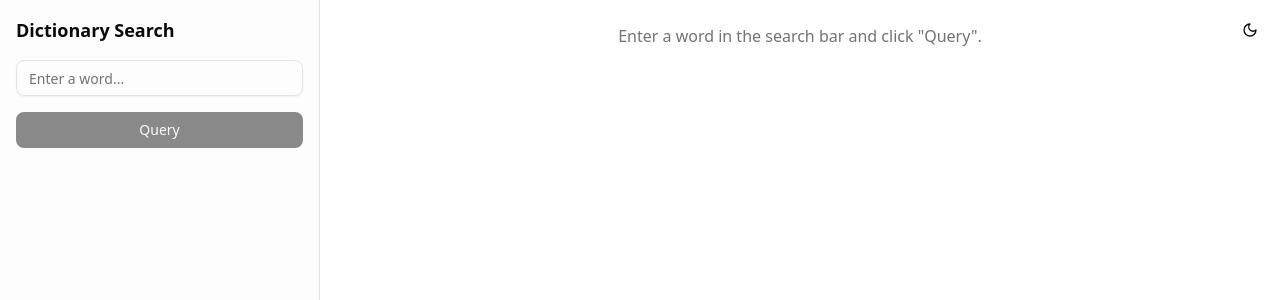
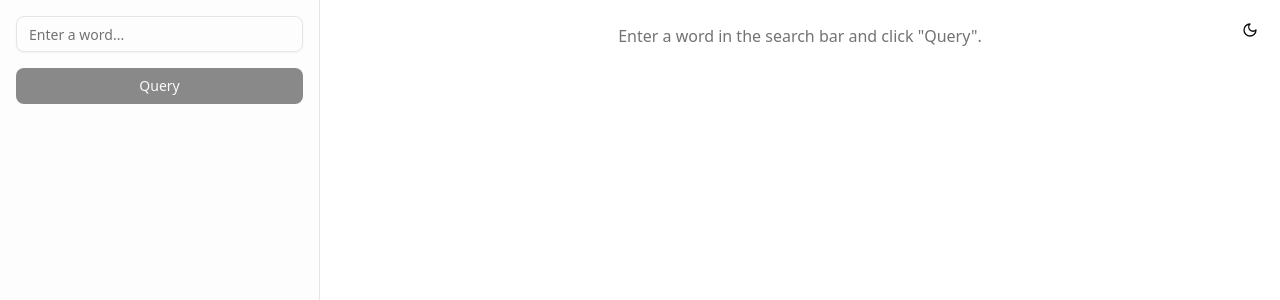
Before and after one commit to SinoAHpx/anki-creator, a React (Vite) app: page / in a window 1280 px wide. Shown: the top 300 px of the page. Built offline with nearby package versions, Linux system fonts and the light colour scheme; the HTML template or start-up script is replaced by a standard one.

Commit message:
ui: remove redundant title

```diff
--- a/src/components/Sidebar.tsx
+++ b/src/components/Sidebar.tsx
@@ -9,7 +9,6 @@ export const Sidebar: React.FC = () => {
 
   return (
     <aside className="w-80 border-r flex flex-col p-4 space-y-4 bg-muted/20">
-      <h2 className="text-lg font-semibold">Dictionary Search</h2>
       <Input
         placeholder="Enter a word..."
         value={searchQuery}
```
